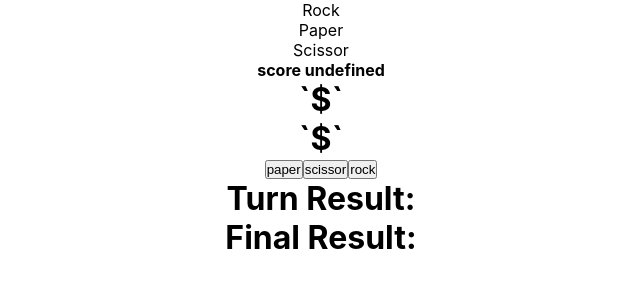
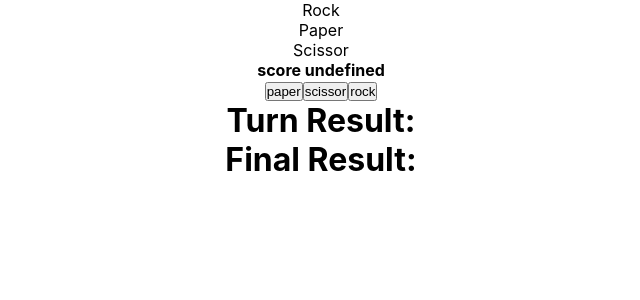
Before and after one commit to jshin720/rps_game, a React (Create React App) app: page / in a window 1280 px wide. Shown: the top 300 px of the page, without its empty margins (319-959 px from the left). Built offline with nearby package versions, Linux system fonts and the light colour scheme; the HTML template or start-up script is replaced by a standard one.

Commit message:
fixing bugs on app.js

```diff
--- a/src/App.js
+++ b/src/App.js
@@ -91,13 +91,13 @@ function App() {
           {/* <img className="user-hand" src={`../images/${userChoice.name}`}>
             {" "}
           </img> */}
-          <h1>`${userChoice.name}`</h1>
+          <h1>{`${userChoice}`}</h1>
         </div>
         <div className="computer-user">
           {/* <img className="computer-hand" src={`../images/${computerChoice.name}`}>
             {" "}
           </img> */}
-          <h1>`${computerChoice.name}`</h1>
+          <h1>{`${computerChoice}`}</h1>
         </div>
       </div>
 
```
